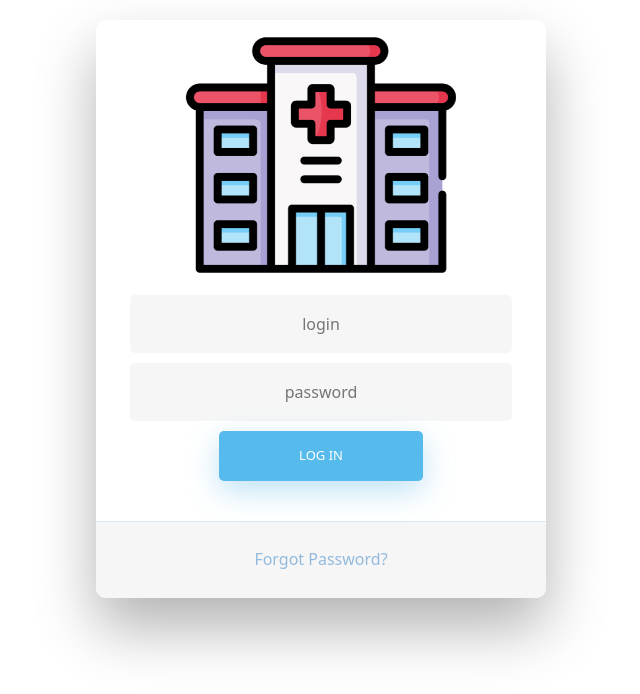
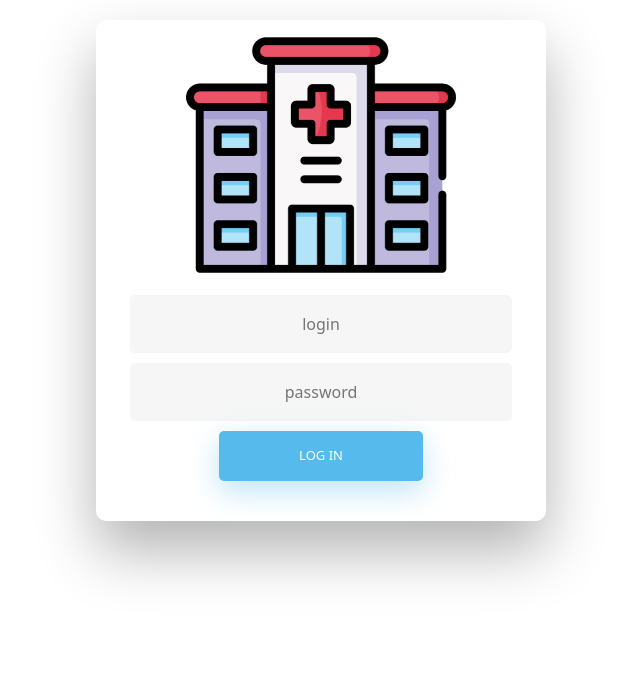
Before and after one commit to Suichi27/proyecto, an Angular app: page /login in a window 1280 px wide. Shown: the top 694 px of the page, without its empty margins (319-959 px from the left). Built offline with nearby package versions, Linux system fonts and the light colour scheme.

Commit message:
login abrir  ejecutar "chrome.exe --user-data-dir="C://Chrome dev session" --disable-web-security"

```diff
--- a/src/app/modelo/response.interface.ts
+++ b/src/app/modelo/response.interface.ts
@@ -1,5 +1,5 @@
 export interface responseI{
     status:string;
-    response:string;
+    result:any;
 
 }
--- a/src/app/vistas/login/login.component.html
+++ b/src/app/vistas/login/login.component.html
@@ -17,8 +17,8 @@
     </form>
 
     <!-- Remind Passowrd -->
-    <div id="formFooter">
-      <a class="underlineHover" href="#">Forgot Password?</a>
+    <div class="class alert-danger" *ngIf="errorStatues">
+      <p>{{errorMsj}}</p>
     </div>
 
   </div>
--- a/src/app/vistas/login/login.component.ts
+++ b/src/app/vistas/login/login.component.ts
@@ -2,6 +2,9 @@ import { Component, OnInit } from '@angular/core';
 import { FormGroup,FormControl,Validators } from '@angular/forms';
 import { ApiService } from '../../servicios/api/api.service';
 import { LoginI } from '../../modelo/login.interface';
+
+import { Router } from '@angular/router';
+import { responseI } from '../../modelo/response.interface';
 
 @Component({
   selector: 'app-login',
@@ -15,9 +18,15 @@ export class LoginComponent implements OnInit{
     password : new FormControl('',Validators.required)
   })
 
-  constructor(private api:ApiService){
+  constructor(private api:ApiService, private router:Router){
 
   }
+
+  errorStatues:boolean = false;
+  errorMsj:any= "";
+
+
+
 
   ngOnInit(): void {
 
@@ -25,7 +34,16 @@ export class LoginComponent implements OnInit{
 
   onLogin(form:LoginI){
     this.api.loginByEmail(form).subscribe(data=>{
-      console.log(data)
+      let dataResponse:responseI = data;
+      if(dataResponse.status == "ok"){
+        localStorage.setItem("token",dataResponse.result.token);
+        this.router.navigate(['dashboard']);
+
+      }
+      else {
+        this.errorStatues = true;
+        this.errorMsj = dataResponse.result.error_msg;
+      }
     })
   }
 
```
